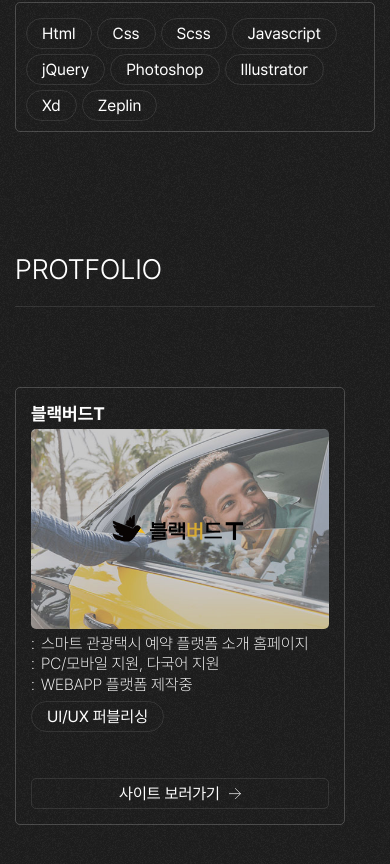
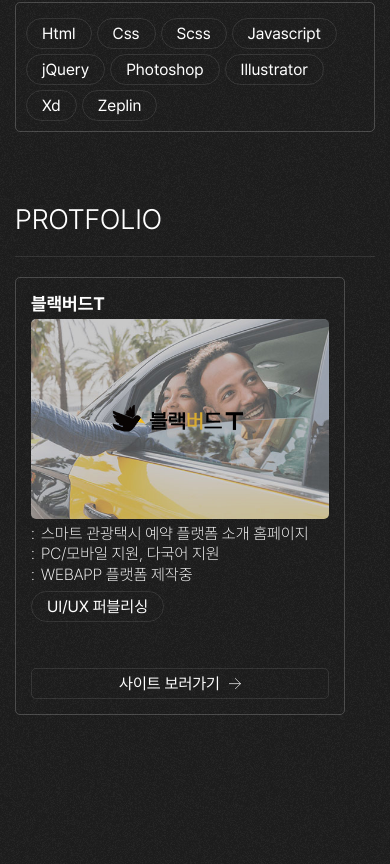
Before and after one commit to k-bora/portfolio-3rd, a Vue app: page / in a window 390 px wide. Shown: the part 2369-3233 px from the top of the page. Built offline with nearby package versions, Linux system fonts and the light colour scheme.

Commit message:
모바일 portfolio 영역 조정

```diff
--- a/src/assets/scss/content.scss
+++ b/src/assets/scss/content.scss
@@ -172,6 +172,12 @@
             .hello {font-size: 2.1875rem;}
         }
     }
+    #port {
+        .sec {overflow: hidden; padding-top: 70px;
+            &Head {padding-bottom: 20px; margin-bottom: 20px; border-bottom: 1px solid rgba(255, 255, 255, 0.1);}
+        }
+
+    }
     .portList {display: flex; flex-wrap: wrap; width: calc(100% * $portCount);
         &__item {width: calc((100% / $portCount) - 30px); min-height: 300px; padding: 15px;}
     }
```
